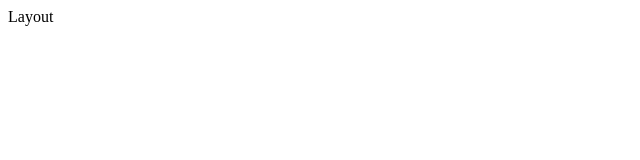
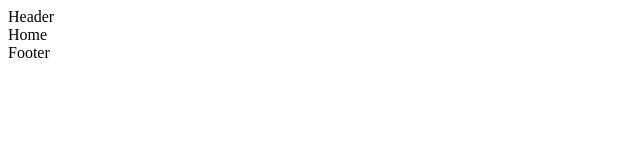
Before and after one commit to Patrik-07/SneakerShop_Front-end, a React (Vite) app: page / in a window 1280 px wide. Shown: the top 160 px of the page, without its empty margins (0-640 px from the left). Built offline with nearby package versions, Linux system fonts and the light colour scheme.

Commit message:
Start implementing routes

```diff
--- a/src/app/app.tsx
+++ b/src/app/app.tsx
@@ -1,14 +1,14 @@
-import { BrowserRouter, Routes, Route } from "react-router-dom";
-import Layout from "../components/layout/layout";
+import { Outlet } from "react-router-dom";
+
+import Footer from "../components/footer/footer";
+import Header from "../components/header/header";
 
 const App = () => {
   return (
     <>
-      <BrowserRouter>
-        <Routes>
-          <Route path="/" element={<Layout></Layout>}></Route>
-        </Routes>
-      </BrowserRouter>
+      <Header />
+      <Outlet />
+      <Footer />
     </>
   );
 };
--- /dev/null
+++ b/src/components/home/home.tsx
@@ -0,0 +1,5 @@
+const Home = () => {
+  return <div>Home</div>;
+};
+
+export default Home;
--- a/src/components/layout/layout.tsx
+++ /dev/null
@@ -1,5 +0,0 @@
-const Layout = () => {
-  return <div>Layout</div>;
-};
-
-export default Layout;
--- a/src/components/sections/main/main.tsx
+++ /dev/null
@@ -1,5 +0,0 @@
-const Main = () => {
-  return <div>Main</div>;
-};
-
-export default Main;
--- a/src/main.tsx
+++ b/src/main.tsx
@@ -1,4 +1,27 @@
-import ReactDOM from "react-dom";
+import React from "react";
+import ReactDOM from "react-dom/client";
+import { createBrowserRouter, RouterProvider } from "react-router-dom";
+
 import App from "./app/app";
+import Home from "./components/home/home";
+import ErrorPage from "./pages/error-page";
 
-ReactDOM.render(<App></App>, document.getElementById("app"));
+const router = createBrowserRouter([
+  {
+    path: "/",
+    element: <App />,
+    errorElement: <ErrorPage />,
+    children: [
+      {
+        path: "/",
+        element: <Home />,
+      },
+    ],
+  },
+]);
+
+ReactDOM.createRoot(document.getElementById("app") as HTMLElement).render(
+  <React.StrictMode>
+    <RouterProvider router={router} />
+  </React.StrictMode>
+);
```
Also changed, not shown: src/components/footer/footer.tsx (renamed from src/components/sections/footer/footer.tsx), src/components/header/header.tsx (renamed from src/components/sections/header/header.tsx).
